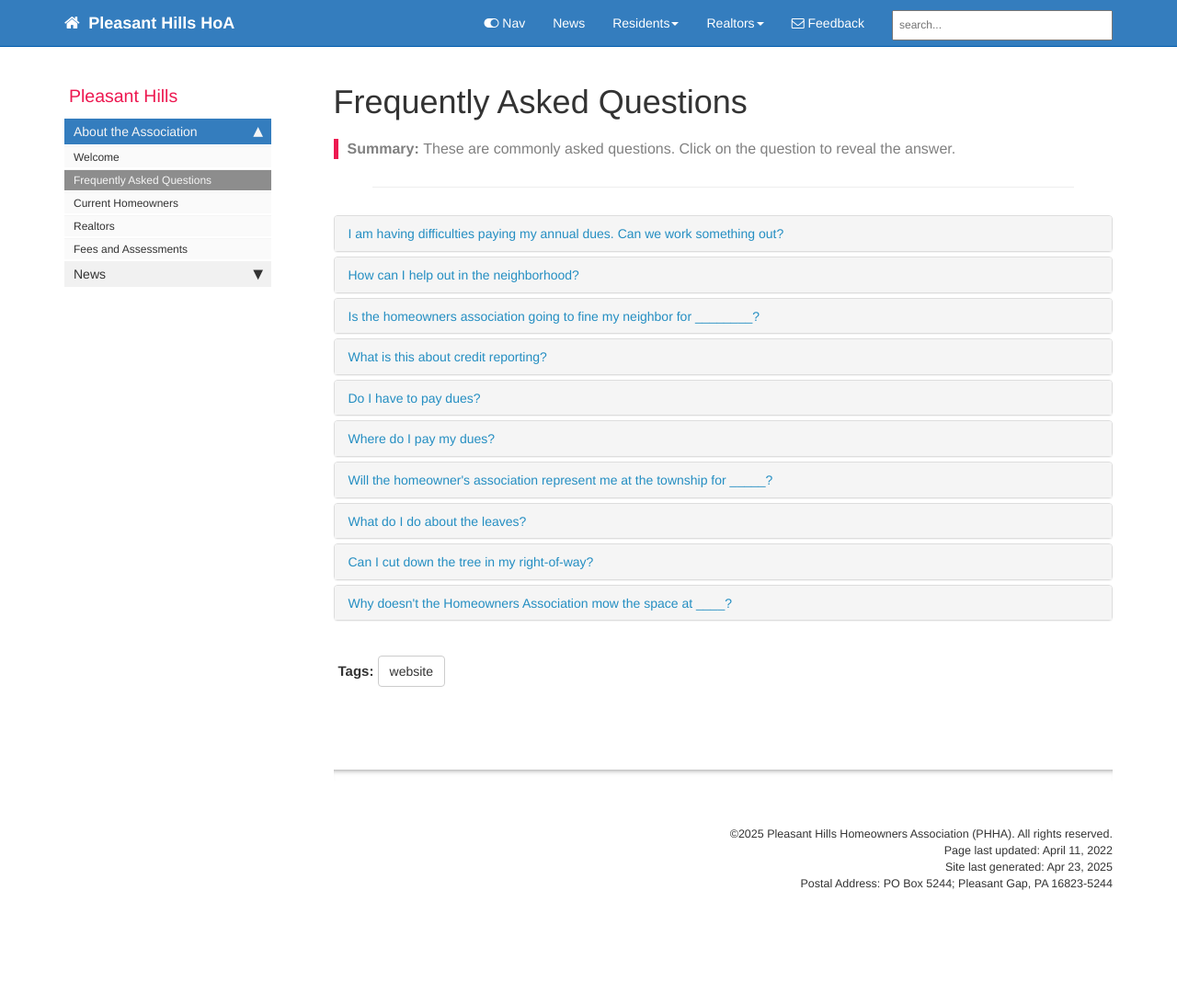
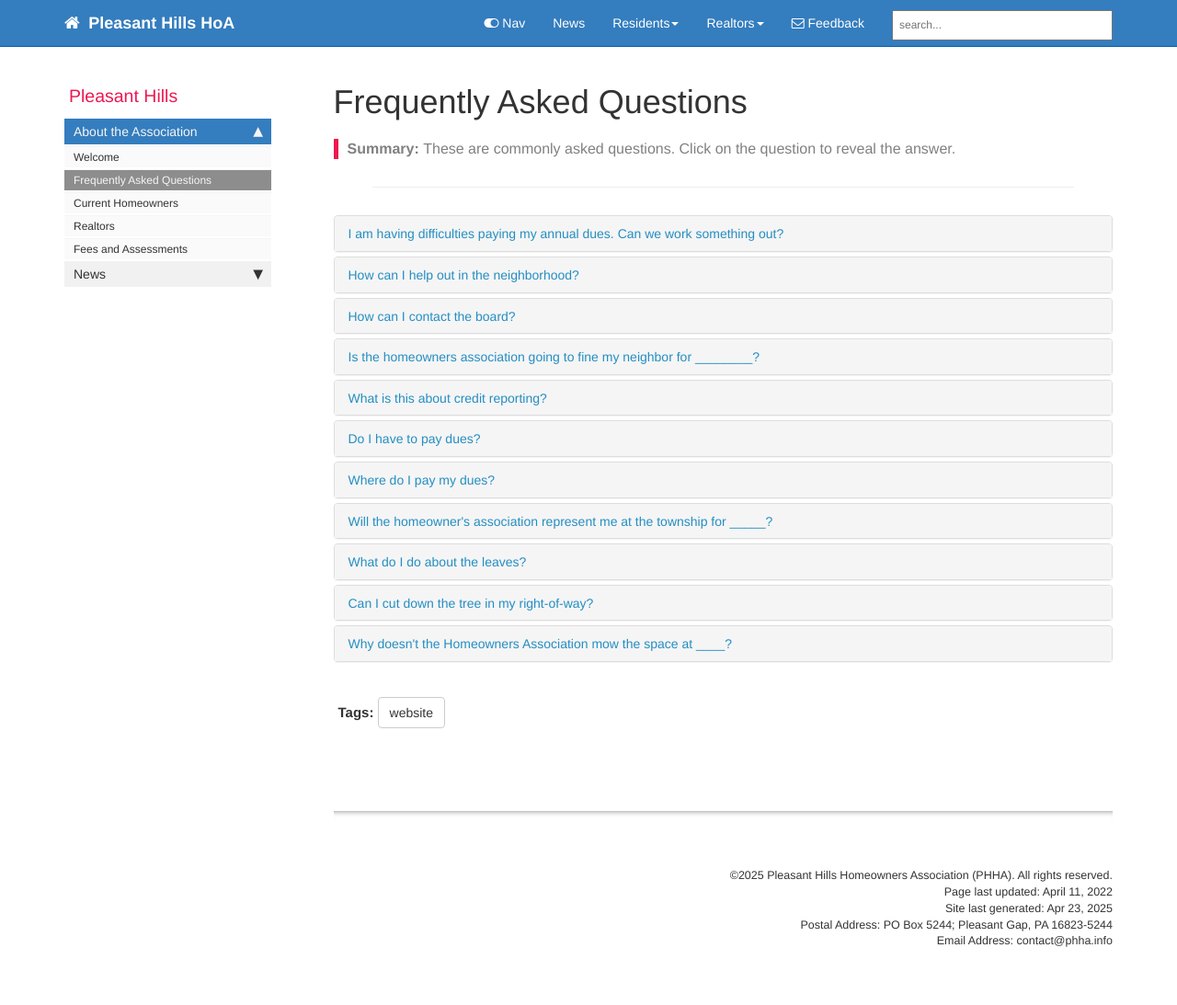
Before and after one commit to pleasanthillsha/pleasanthillsha.github.io, a Jekyll site: the page built from pages/phha/phha_faq.md, in a window 1280 px wide. Shown: the whole page at 92% size. Built offline with Jekyll 4.4.1, drawn with Linux system fonts in a browser that asks for light colours; comment, search, counter and statistics services are not loaded; before the commit the page ends 1031 px from its top, so only the background shows below that.

Commit message:
make contact information more prominent

```diff
--- a/_includes/footer.html
+++ b/_includes/footer.html
@@ -4,6 +4,7 @@
                &copy;{{ site.time | date: "%Y"  }} {{site.company_name}}. All rights reserved. <br />
 {% if page.last_updated %}<span>Page last updated:</span> {{page.last_updated}}<br/>{% endif %} Site last generated: {{ site.time | date: "%b %-d, %Y"  }} <br />
 Postal Address: PO Box 5244; Pleasant Gap, PA 16823-5244<br />
+Email Address: contact@phha.info
 <p><!--img src="{{ "images/company_logo.png" }}" alt="Company logo"/--></p>
                 </div>
             </div>
--- a/pages/phha/phha_faq.md
+++ b/pages/phha/phha_faq.md
@@ -35,6 +35,19 @@ folder: phha
         <div id="collapseTwo" class="panel-collapse collapse noCrossRef">
             <div class="panel-body">
                 If you’re interested in helping out around the neighborhood, contact us at <a href="mailto:contact@phha.info">contact@phha.info</a> to share your contact information.
+            </div>
+        </div>
+    </div>
+    <!-- /.panel -->
+    <div class="panel panel-default">
+        <div class="panel-heading">
+            <h4 class="panel-title">
+                <a class="noCrossRef accordion-toggle" data-toggle="collapse" data-parent="#accordion" href="#collapseContact">How can I contact the board?</a>
+            </h4>
+        </div>
+        <div id="collapseContact" class="panel-collapse collapse noCrossRef">
+            <div class="panel-body">
+                You can contact us via USPS (at the bottom of this page), or contact us at <a href="mailto:contact@phha.info">contact@phha.info</a> with any questions you might have.
             </div>
         </div>
     </div>
```
Also changed, not shown: index.md (+4 -0 lines).
